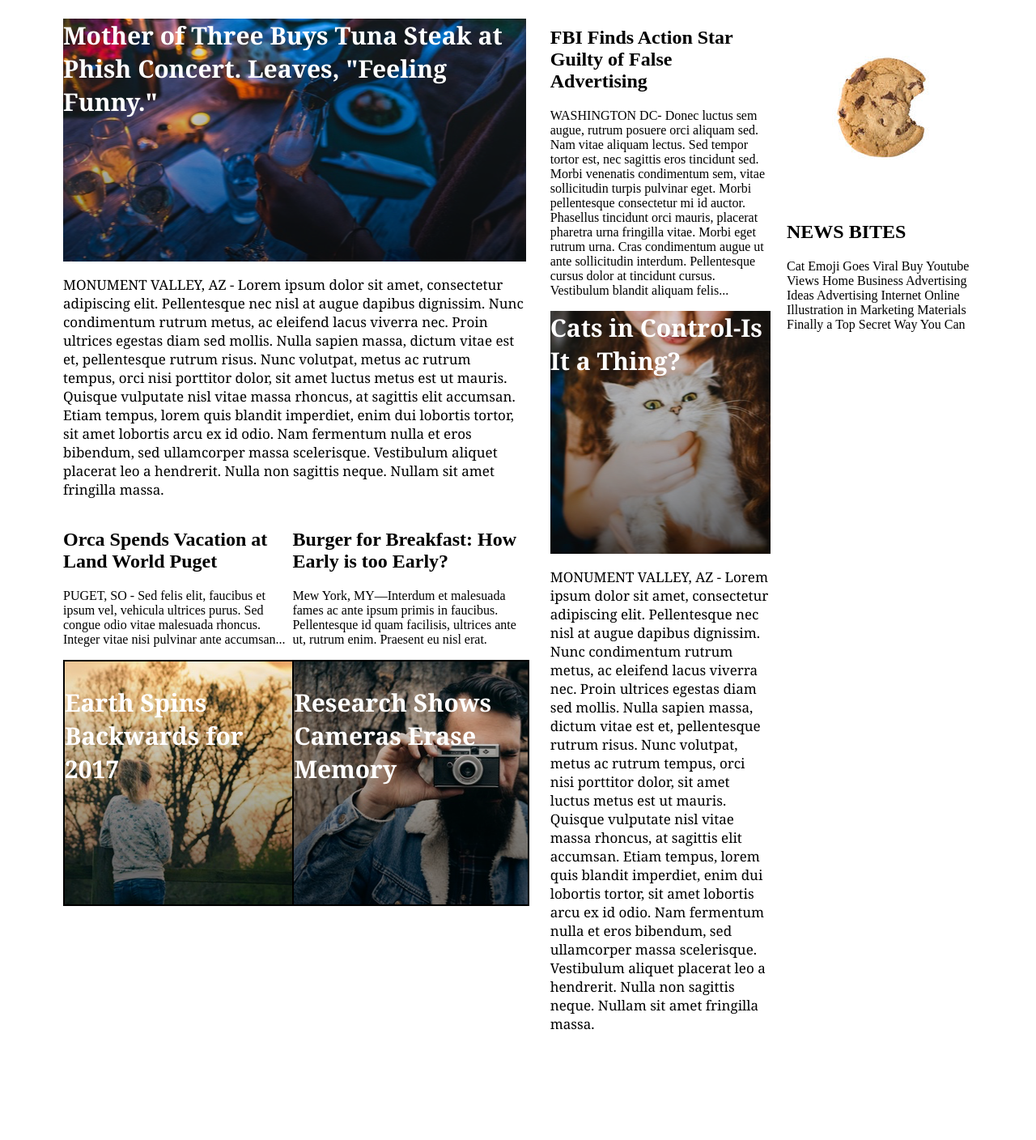
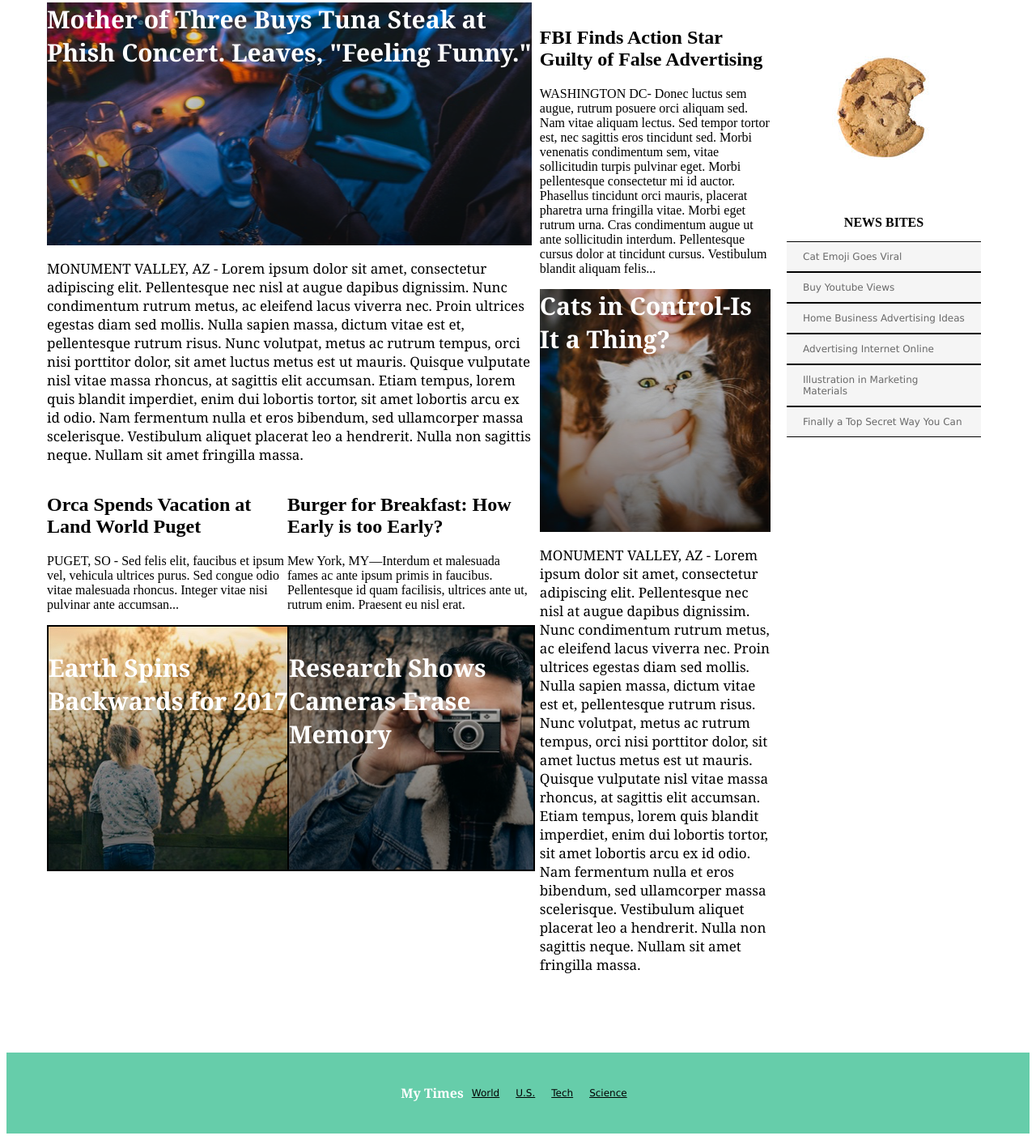
Before and after one commit to CristianBadWolf/MyTimes, a plain HTML site: page index.html in a window 1280 px wide. Shown: the part 146-1554 px from the top of the page at 81% size. Before the commit the page ends 1527 px from the top, so only its background shows below. Drawn offline with Linux system fonts and the light colour scheme.

Commit message:
Site done

```diff
--- a/css/style.css
+++ b/css/style.css
@@ -70,14 +70,11 @@ main {
 .large {
   display: flex;
   flex-basis: 630px;
-
-  margin: 10px;
-  padding: 10px;
-  flex-direction: column;
 }
 
 .row2-large {
   display: flex;
+  justify-content: space-around;
 }
 
 .medium {
@@ -94,7 +91,7 @@ main {
   flex-direction: column;
 }
 
-.h-text {
+#h-text {
   font-family: Georgia;
   font-weight: bold;
   font-size: 30px;
@@ -112,6 +109,7 @@ main {
 .girl-image {
   background-image: url("../images/img-story-2.png");
   background-position: center;
+  background-size: cover;
   height: 300px;
   width: 100%;
 }
@@ -119,6 +117,7 @@ main {
 .cat-image {
   background-image: url("../images/img-story-1.png");
   background-position: center;
+  background-size: cover;
   height: 300px;
   width: 100%;
 }
@@ -126,6 +125,7 @@ main {
 .hip-image {
   background-image: url("../images/img-story-3.png");
   background-position: center;
+  background-size: cover;
   height: 300px;
   width: 100%
 }
@@ -142,3 +142,72 @@ main {
   font-size: 17px;
   color: black;
 }
+.bites {
+  display: flex;
+  flex-direction:column;
+}
+
+.element {
+  border-top: 1px solid black;
+  border-bottom: 1px solid black;
+  padding: 11px 20px;
+}
+
+.list-bites {
+  display: flex;
+  flex-direction: column;
+  background-color: WhiteSmoke;
+  font-family: Verdana;
+  font-size: 12px;
+  color: DimGray;
+}
+
+.news {
+  display: flex;
+  font-size: 16px;
+  font-weight: bold;
+  align-self: center;
+}
+
+/* FOOTER */
+
+footer {
+  display: flex;
+  background-color: MediumAquamarine;
+  margin: auto;
+  font-family: Verdana;
+  font-size: 12px;
+}
+
+.nav-footer {
+  padding: 0px 10px;
+  display: flex;
+  justify-content: center;
+  align-content: center;
+  min-height: 100px;
+}
+
+.links {
+  display: inline-flex;
+  justify-content: space-between;
+}
+
+.links span a{
+  color:black;
+  padding: 20px 10px;
+}
+
+.links span {
+  display: flex;
+  justify-content: space-around;
+  align-items: center;
+}
+
+.logo-footer {
+  display: flex;
+  align-items: center;
+  font-family: Georgia;
+  font-size: 16px;
+  font-weight: bold;
+  color: white;
+}
--- a/index.html
+++ b/index.html
@@ -28,8 +28,8 @@
         <section class="large">
           <div class="storyes">
             <div class="mother">
-              <div class="main-image h-text">
-                <span>
+              <div class="main-image ">
+                <span id="h-text">
                 Mother of Three Buys Tuna Steak at Phish Concert. Leaves, "Feeling Funny."
                 </span>
               </div>
@@ -49,7 +49,7 @@
                   PUGET, SO - Sed felis elit, faucibus et ipsum vel, vehicula ultrices purus. Sed congue odio vitae malesuada rhoncus. Integer vitae nisi pulvinar ante accumsan...
                 </p>
                 <div class="end-story girl-image ">
-                  <p class="h-text">
+                  <p id="h-text">
                     Earth Spins Backwards for 2017
                   </p>
                 </div>
@@ -62,7 +62,7 @@
                   Mew York, MY—Interdum et malesuada fames ac ante ipsum primis in faucibus. Pellentesque id quam facilisis, ultrices ante ut, rutrum enim. Praesent eu nisl erat.
                 </p>
                 <div class="end-story hip-image">
-                  <p class="h-text">
+                  <p id="h-text">
                     Research Shows Cameras Erase Memory
                   </p>
                 </div>
@@ -84,7 +84,7 @@
           </div>
           <div class="cats">
             <div class="cat-image">
-              <span class="h-text">
+              <span id="h-text">
               Cats in Control-Is It a Thing?
               </span>
             </div>
@@ -99,17 +99,34 @@
         <section class="small">
           <img src="images/img-news-bite.png" alt="cookie">
           <div class="bites">
-            <h2>
+            <h2 class="news">
               NEWS BITES
             </h2>
-            <p class="naratiune">
-              Cat Emoji Goes Viral Buy Youtube Views Home Business Advertising Ideas Advertising Internet Online Illustration in Marketing Materials Finally a Top Secret Way You Can
-            </p>
+            <div class="list-bites">
+              <span class="element">Cat Emoji Goes Viral</span>
+              <span class="element">Buy Youtube Views</span>
+              <span class="element">Home Business Advertising Ideas</span>
+              <span class="element">Advertising Internet Online</span>
+              <span class="element">Illustration in Marketing Materials</span>
+              <span class="element">Finally a Top Secret Way You Can</span>
+            </div>
           </div>
         </section>
       </div>
     </article>
   </main>
+  <footer class="nav-footer">
+    <div class="logo-footer">
+      <span>My Times</span>
+    </div>
+    <div class="links">
+      <span><a href="#">World</a></span>
+      <span><a href="#">U.S.</a></span>
+      <span><a href="#">Tech</a></span>
+      <span><a href="#">Science</a></span>
+    </div>
+    </div>
+  </footer>
 </body>
 
 </html>
```
